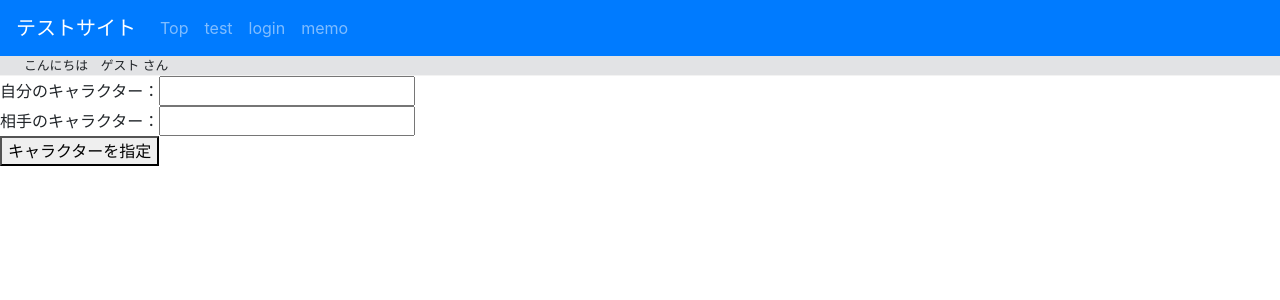
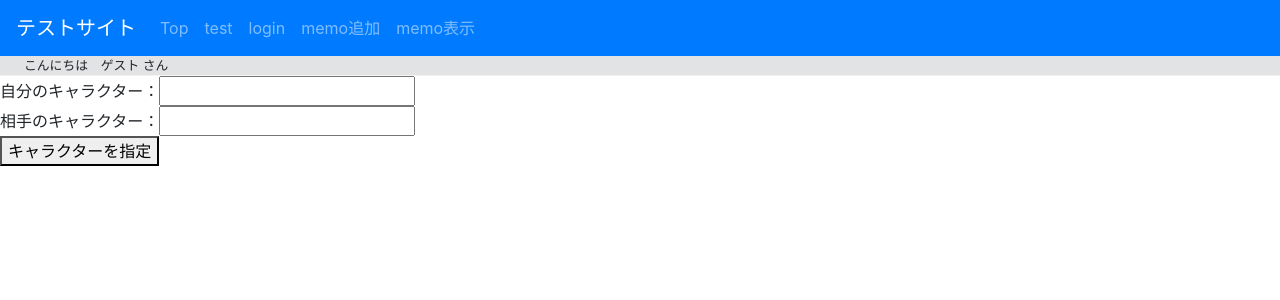
Before and after one commit to youhei55225/GameCenterV, a Django app: page /show_memos/ in a window 1280 px wide. Shown: the top 300 px of the page. Run offline with Django 3.2, Linux system fonts and the light colour scheme; data that the repository does not hold is empty; some libraries are stand-ins or nearby versions.

Commit message:
メモデザイン変えた

```diff
--- a/login/templates/login/base.html
+++ b/login/templates/login/base.html
@@ -44,7 +44,10 @@
           </li>
           {% endif %}
           <li class="nav-item">
-            <a class="nav-link" href="{% url 'memo:add_memo' %}">memo</a>
+            <a class="nav-link" href="{% url 'memo:add_memo' %}">memo追加</a>
+          </li>
+          <li class="nav-item">
+            <a class="nav-link" href="{% url 'memo:show_memos' %}">memo表示</a>
           </li>
         </ul>
       </div>
--- a/memo/templates/memo/show_memos.html
+++ b/memo/templates/memo/show_memos.html
@@ -9,11 +9,13 @@
     <button type="submit">キャラクターを指定</button>
 </form>
 
-<div>
+<div class="container mt-3">
     <ul>
         {% for memo in my_memos %}
-            <li>{{ memo.title }}</li>
-            <li>{{ memo.body }}</li>
+        <div class="alert alert-success" role="alert">
+            <p>タイトル：{{ memo.title }}</p>
+            <p>{{ memo.body }}</p>
+        </div>
         {% endfor %}
     </ul>
 </div>
```
